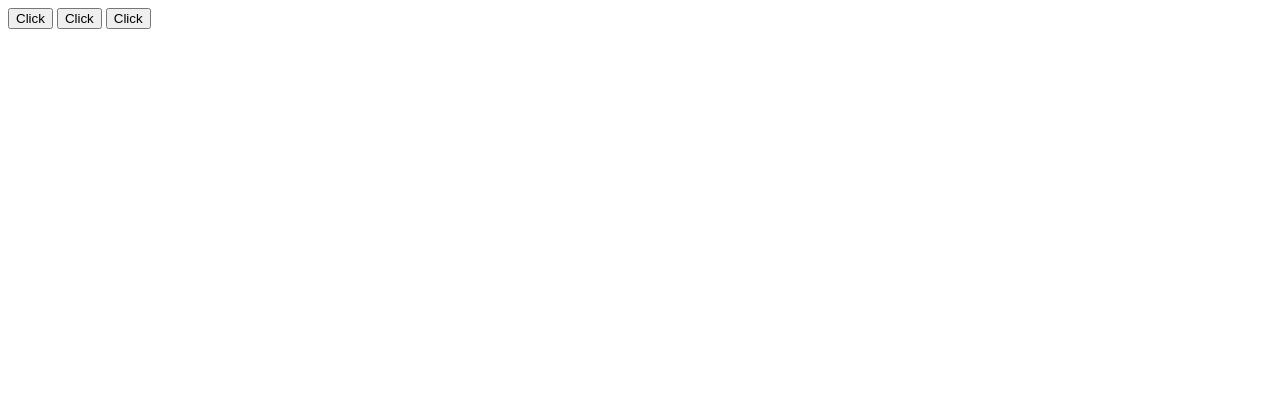
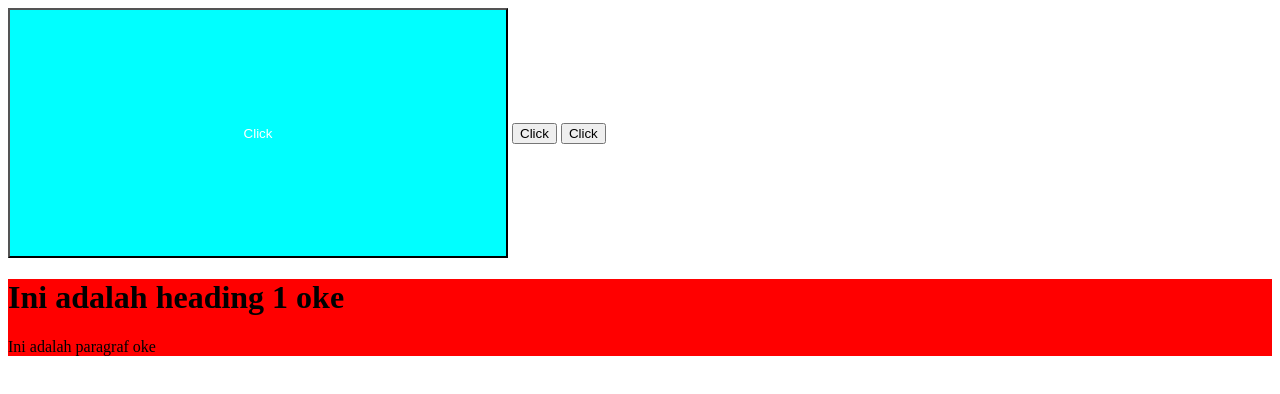
Before and after one commit to EsandaAbiel/projectcalc, a plain HTML site: page index.html in a window 1280 px wide. Drawn offline with Linux system fonts and the light colour scheme.

Commit message:
modif dikit euy

```diff
--- a/index.html
+++ b/index.html
@@ -10,9 +10,13 @@
 
 <body>
 
-    <button onclick="alert('Arik Kelek')">Click</button>
+    <button onclick="alert('Arik Kelek')" style="height: 250px;width: 500px;background-color: aqua;color : white">Click</button>
     <button onclick="alert('denny Kelek')">Click</button>
     <button onclick="alert('rama Kelek')">Click</button>
+    <div style="background-color: red">
+        <h1>Ini adalah heading 1 oke</h1>
+        <p>Ini adalah paragraf oke</p>
+    </div>
 
 </body>
 
```
